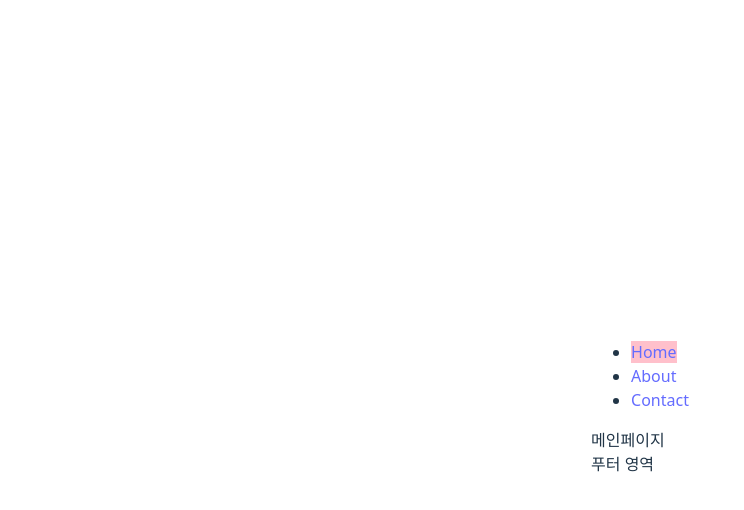
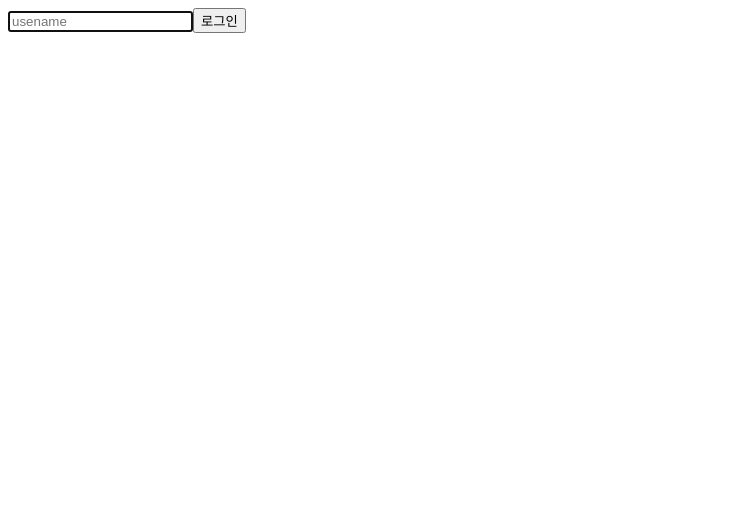
Before and after one commit to Minyeong9938/react2, a React (Vite) app: page / in a window 1280 px wide. Shown: the top 510 px of the page, without its empty margins (0-744 px from the left). Built offline with nearby package versions, Linux system fonts and the light colour scheme.

Commit message:
리액트

```diff
--- /dev/null
+++ b/src/hook/useEffect.jsx
@@ -0,0 +1,93 @@
+// 리액트 훅이란??
+// 리액트 컴포넌트에서 상태관리 및 생명주기 기능을 사용할 수 있게 해주는 특수한 함수
+// 쉽게 말하면 컴포넌트에서 리액트 기능을 연결 할 수 있게 해주는 특별한 함수
+
+// 1. 최상위에서만 호출할 것
+// 2. 리액트 함수 컴포넌트 또는 커스텀 훅 내에서만 호출
+
+// ========================================================
+
+// useEffect 란?
+// 화면에 첫 렌더링 되었을 때 (마운트)
+// 다시 랜더링 될 때 (업데이트)
+// 화면에서 사라질 때 (언마운트)
+// 특정 작업을 처리할 코드를 실행시켜주고 싶을 때
+
+
+import { useState, useEffect } from "react";
+
+function Effect() {
+
+    // 카운트
+    // const [count, setCount] = useState(0);
+
+    // 이름 입력
+    // const [name, setName] = useState("");
+
+    // 카운트 함수
+    // const counter = () => {
+    //     setCount(count + 1)
+    // }
+
+    // 이름 입력 함수
+    // const handleInput = (e) => {
+    //     setName(e.target.value)
+    // }
+
+    // 특정 값이 변경 될 때마다 실행 (이름 입력할 때마다)
+    // useEffect(() => {
+    //     console.log('이름바뀜')
+    // }, [name]);
+
+
+
+    // 타이머 (cleanUp 함수)
+    const [showTimer, setShowTimer] = useState(false)
+    const handleTimer = () => {
+        setShowTimer(!showTimer)
+    }
+
+    const Timer = () => {
+
+        useEffect(() => {
+            const timer = setInterval(() => {
+                console.log('타이머 돌아감ing...')
+            }, 1000);
+
+            return () => {
+                clearInterval(timer);
+                console.log('멈춤')
+            }
+        }, []); // 빈 배열을 넣어줘야 타이머가 한개만 생성
+
+        return (
+            <div>
+                <p>타이머 시작!</p>
+            </div>
+        )
+    }
+
+    return (
+        <>
+            {/* <div>
+                <span>count: {count}</span>
+                <button onClick={counter}>카운트</button>
+            </div>
+
+            <br /><br />
+
+            <div>
+                <input type="text" placeholder="이름을 입력해주세요" value={name} onChange={handleInput} />
+                <p>이름: {name}</p>
+            </div> */}
+
+            <div>
+                {/* showTimer가 true 일 때만 Timer 컴포넌트 보여줌 */}
+                {showTimer && <Timer />}
+                <button onClick={handleTimer}>타이머 버튼</button>
+            </div>
+        </>
+    )
+}
+
+export default Effect
--- /dev/null
+++ b/src/hook/useRef.jsx
@@ -0,0 +1,105 @@
+// useRef
+// 컴포넌트에서 변경 가능한 값을 저장하고 관리할 수 있게 함
+
+import { useState, useRef, useEffect } from "react";
+
+function Ref() {
+    // 1. useState와 useRef 차이점
+
+    // const [count, setCount] = useState(0);
+
+    // const countRef = useRef(0);
+
+    // const counter = () => {
+    //     setCount(count + 1)
+    // }
+
+    // console.log(countRef)
+    // // console.log('카운트되는중')
+
+    // const counterRef = () => {
+    //     countRef.current = countRef.current + 1;
+    //     console.log("ref:", countRef.current);
+    // }
+    // // ref 객체는 current라는 프로퍼티를 가지고있으며, 실제로 우리가 저장하고자 하는 값을 담고있음.
+    // // 때문에 해당 값에 접근하거나 변경할 때에는 useRef.current 형태로 접근해야 함
+
+    // return (
+    //     <>
+    //         <div>
+    //             <p>count: {count}</p>
+    //             <p>Ref: {countRef.current}</p>
+    //             <button onClick={counter}>state 버튼</button>
+    //             <button onClick={counterRef}>Ref 버튼</button>
+    //         </div>
+    //     </>
+    // )
+
+
+
+    // 2. useRef와 변수 차이점
+
+
+
+    // Ref는 랜더링 될 때마다, 랜더링 된 이후에도 값이 유지됨.
+    // 변수는 랜더링될 때마다 초기화됨.
+    // 이유는 useRef는 리액트에서 관리하는 객체임. 때문에 값이 변경되도 컴포넌트가 다시 랜더링 되지 않고 값을 유지함
+
+    // const countRef = useRef(0);
+    // let countVar = 0;
+
+    // const [render, setRender] = useState(0);
+
+    // const handleRef = () => {
+    //     countRef.current = countRef.current + 1;
+    //     console.log('Ref:', countRef.current);
+    // }
+
+    // const handleVar = () => {
+    //     countVar = countVar + 1;
+    //     console.log('Var:', countVar);
+    // }
+
+    // return (
+    //     <>
+    //         <div>
+    //             <p>Ref: {countRef.current}</p>
+    //             <p>Var: {countVar}</p>
+    //             <button onClick={() => { setRender(render + 1) }}>랜더링</button>
+    //             <button onClick={handleRef}>Ref 카운트</button>
+    //             <button onClick={handleVar}>Var 카운트</button>
+    //         </div>
+    //     </>
+    // )
+
+
+
+    // input focus 되게
+    const inputRef = useRef();
+
+    useEffect(() => {
+        // console.log(inputRef);
+        inputRef.current.focus(); // 인풋창 포커스 주기
+    }, []);
+
+    const login = () => {
+        // alert(`안녕하세요, ${inputRef.current.value}님`);
+        alert('안녕하세요,' + inputRef.current.value);
+
+        inputRef.current.value = "" // 입력값 초기화
+        inputRef.current.focus(); // 포커스 다시 주기
+    };
+
+    return (
+
+        <>
+            <div>
+                <input ref={inputRef} type="text" placeholder="usename" />
+                <button onClick={login}>로그인</button>
+            </div>
+        </>
+    )
+
+}
+
+export default Ref
--- a/src/main.jsx
+++ b/src/main.jsx
@@ -1,41 +1,50 @@
 import { StrictMode } from 'react'
 import { createRoot } from 'react-dom/client'
-import { createBrowserRouter, RouterProvider } from 'react-router-dom'
-import './index.css'
-import App from './App.jsx'
-import Home from './pages/Home.jsx'
-import About from './pages/About.jsx'
-import Contact from './pages/Contact.jsx'
+// import { createBrowserRouter, RouterProvider } from 'react-router-dom'
+// import './index.css'
+// import App from './App.jsx'
+// import Home from './pages/Home.jsx'
+// import About from './pages/About.jsx'
+// import Contact from './pages/Contact.jsx'
 
 
-const router = createBrowserRouter([
-  {
-    path: "/", // 어떠한 url 경로로 접속했을 때
-    // element: <div>메인페이지</div> // 해당 컴포넌트를 보여줌
-    element: <App />,
-    children: [
-      {
-        path: "",
-        // element: <div>메인 페이지</div>
-        element: <Home />
-      },
-      {
-        path: "about",
-        // element: <div>소개 페이지</div>
-        element: <About />
-      },
-      {
-        path: "contact",
-        // element: <div>contact 페이지</div>
-        element: <Contact />
-      }
-    ]
-  },
-])
+// hook
+import Effect from './hook/useEffect'
+import Ref from './hook/useRef'
+
+// const router = createBrowserRouter([
+//   {
+//     path: "/", // 어떠한 url 경로로 접속했을 때
+//     // element: <div>메인페이지</div> // 해당 컴포넌트를 보여줌
+//     element: <App />,
+//     children: [
+//       {
+//         path: "",
+//         // element: <div>메인 페이지</div>
+//         element: <Home />
+//       },
+//       {
+//         path: "about",
+//         // element: <div>소개 페이지</div>
+//         element: <About />
+//       },
+//       {
+//         path: "contact",
+//         // element: <div>contact 페이지</div>
+//         element: <Contact />
+//       }
+//     ]
+//   },
+// ])
 
 createRoot(document.getElementById('root')).render(
   <StrictMode>
     {/* <App /> */}
-    <RouterProvider router={router} ></RouterProvider>
+    {/* <RouterProvider router={router} ></RouterProvider> */}
+
+    {/* hook */}
+    {/* <Effect /> */}
+    <Ref />
+
   </StrictMode>,
 )
```
